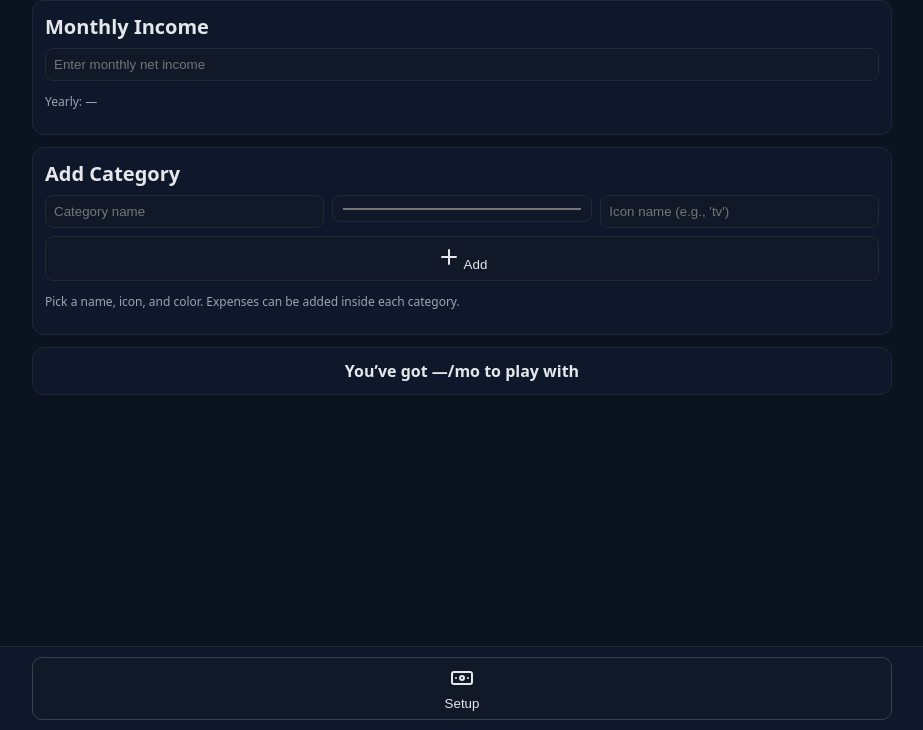
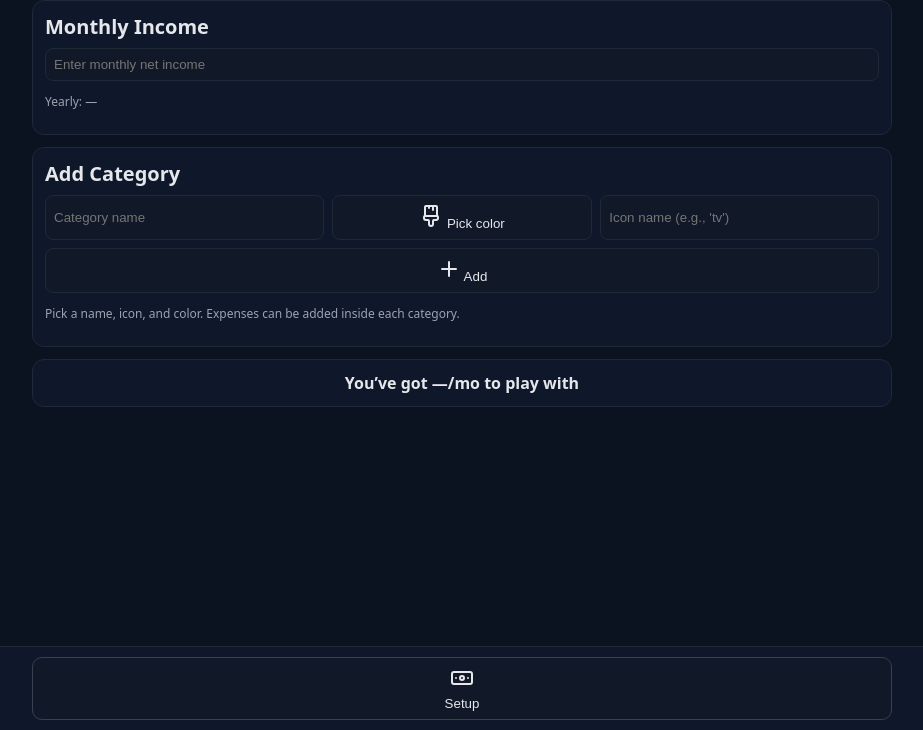
Before and after one commit to tostonesgg/Budgeting, a plain HTML site: page index.html in a window 1280 px wide. Shown: the part 70-800 px from the top of the page, without its empty margins (178-1101 px from the left). Drawn offline with nearby package versions, Linux system fonts and the light colour scheme.

Commit message:
Update index.html

```diff
--- a/index.html
+++ b/index.html
@@ -88,7 +88,11 @@
         <h2 class="subbig">Add Category</h2>
         <div class="row">
           <input id="cat-name" placeholder="Category name" />
-          <input id="cat-color" type="color" value="#3b82f6" />
+          <button type="button" id="cat-color-btn">
+  <i data-lucide="paintbrush-vertical"></i> Pick color
+</button>
+<input type="color" id="cat-color" style="display:none" />
+
           <input id="cat-icon" placeholder="Icon name (e.g., 'tv')" />
           <button id="add-category"><i data-lucide="plus"></i> Add</button>
         </div>
```
